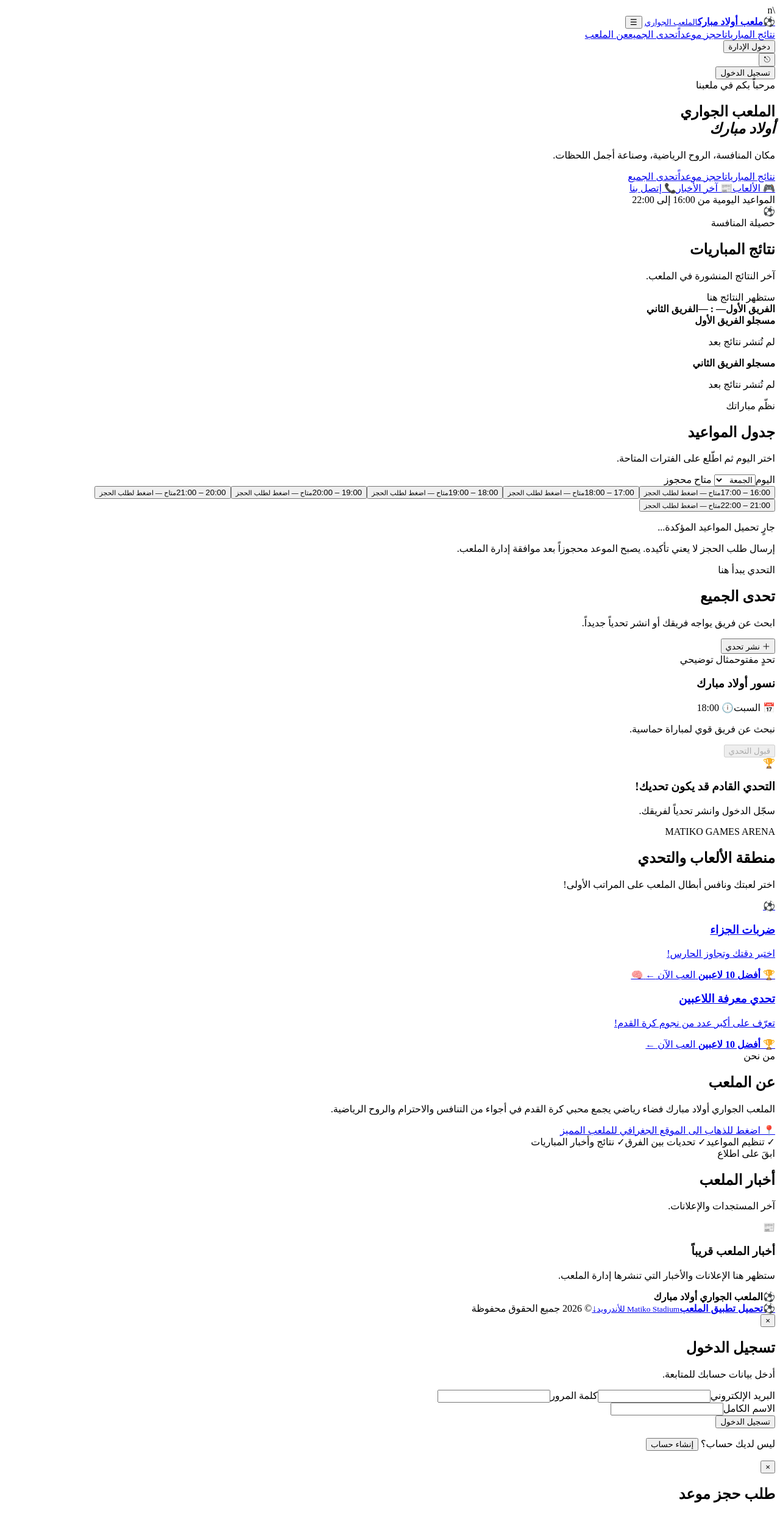
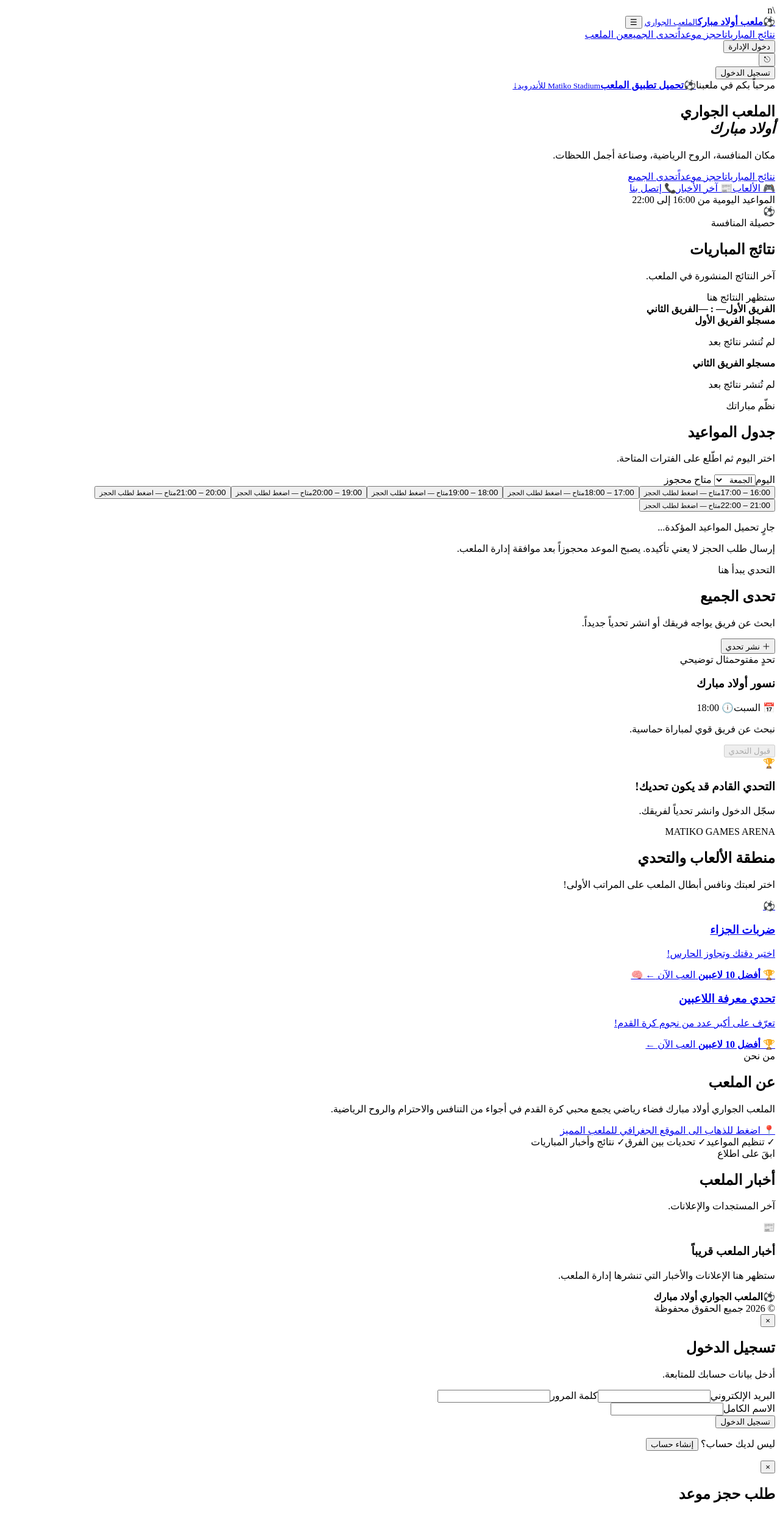
Before and after one commit to Kadri199/Matiko-Stadium, a website with bundled scripts: page index.html in a window 1280 px wide. Shown: the top 2481 px of the page at 61% size. Built offline with nearby package versions, Linux system fonts and the light colour scheme; no server answers.

Commit message:
Place app download beside hero welcome label

```diff
--- a/index.html
+++ b/index.html
@@ -31,7 +31,7 @@
   <section class="hero">
     <div class="hero-pattern"></div>
     <div class="container hero-content">
-      <div class="hero-topline"><span class="eyebrow">مرحباً بكم في ملعبنا</span></div>
+      <div class="hero-topline"><span class="eyebrow">مرحباً بكم في ملعبنا</span><a class="app-download-link hero-app-download" href="https://github.com/Kadri199/Matiko-Stadium/releases/latest/download/app-debug.apk" download><span class="app-download-icon">⚽</span><span><strong>تحميل تطبيق الملعب</strong><small>Matiko Stadium للأندرويد</small></span><span class="app-download-arrow">↓</span></a></div>
       <h1>الملعب الجواري<br><em>أولاد مبارك</em></h1>
       <p>مكان المنافسة، الروح الرياضية، وصناعة أجمل اللحظات.</p>
       <div class="hero-actions"><div class="hero-actions-primary"><a class="btn btn-lime" href="#results">نتائج المباريات</a><a class="btn btn-outline" href="#schedule">احجز موعداً</a><a class="btn btn-outline" href="#challenges">تحدى الجميع</a></div><div class="hero-actions-secondary"><a class="btn btn-outline" href="#games">🎮 الألعاب</a><a class="btn btn-outline" href="#news">📰 آخر الأخبار</a><a class="btn btn-outline" href="#about">📞 إتصل بنا</a></div></div>
@@ -103,7 +103,7 @@
     </div>
   </section>
 </main>
-<footer><div class="container footer-inner"><div class="brand"><span class="brand-mark">⚽</span><strong>الملعب الجواري أولاد مبارك</strong></div><a class="app-download-link" href="https://github.com/Kadri199/Matiko-Stadium/releases/latest/download/app-debug.apk" download><span class="app-download-icon">⚽</span><span><strong>تحميل تطبيق الملعب</strong><small>Matiko Stadium للأندرويد</small></span><span class="app-download-arrow">↓</span></a><span>© <span id="year"></span> جميع الحقوق محفوظة</span></div></footer>
+<footer><div class="container footer-inner"><div class="brand"><span class="brand-mark">⚽</span><strong>الملعب الجواري أولاد مبارك</strong></div><span>© <span id="year"></span> جميع الحقوق محفوظة</span></div></footer>
 
 <div class="modal-backdrop" id="modalBackdrop">
   <section class="modal" role="dialog" aria-modal="true" aria-labelledby="modalTitle">
```
